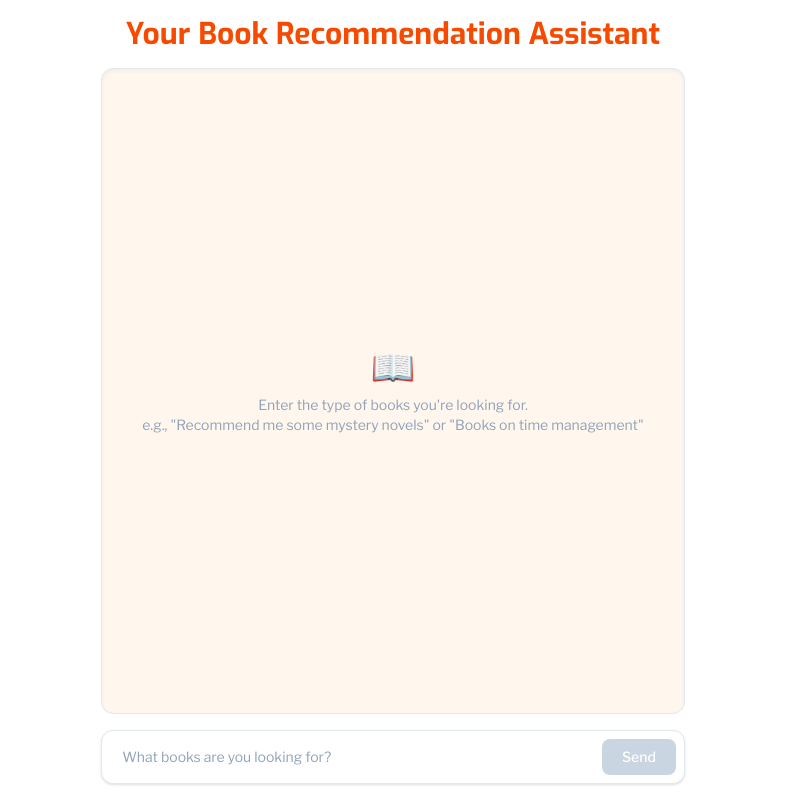
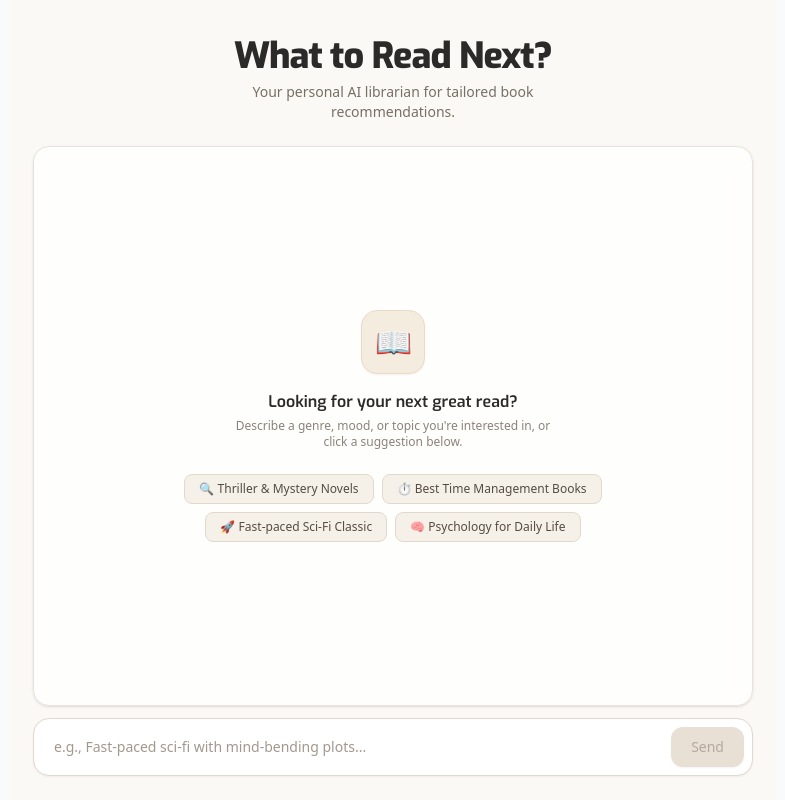
Before and after one commit to yy933/Book-Recommendation-AI-Assistant, a Next.js app: page / in a window 1280 px wide. Shown: the whole page, without its empty margins (247-1032 px from the left). Built offline with nearby package versions, Linux system fonts and the light colour scheme.

Commit message:
style: update UI to a modern style book chatbot

```diff
--- a/app/globals.css
+++ b/app/globals.css
@@ -1,7 +1,7 @@
 @import "tailwindcss";
 
 :root {
-  --background: #f8fafc
+  --background: #f8fafc;
   --foreground: #0f172a;
 }
 
@@ -9,15 +9,13 @@
   --color-background: var(--background);
   --color-foreground: var(--foreground);
   --font-exo: var(--font-exo);
-  --font-libreFranklin: var(--font-libre-franklin);
+  --font-libre-franklin: var(--font-libre-franklin);
 }
 
-
-
 body {
-  background: var(--background);
+  background-color: var(--background);
   color: var(--foreground);
-  font-family: var(--font-libreFranklin), sans-serif;
+  font-family: var(--font-libre-franklin), sans-serif;
 }
 
 h1, h2, h3, h4, h5, h6 {
--- a/app/page.tsx
+++ b/app/page.tsx
@@ -1,6 +1,6 @@
 "use client";
 
-import { useState } from "react";
+import { useState, useRef, useEffect } from "react";
 import ReactMarkdown from "react-markdown";
 
 interface Message {
@@ -8,23 +8,41 @@ interface Message {
   content: string;
 }
 
+const SUGGESTIONS = [
+  "🔍 Thriller & Mystery Novels",
+  "⏱️ Best Time Management Books",
+  "🚀 Fast-paced Sci-Fi Classic",
+  "🧠 Psychology for Daily Life",
+];
+
 export default function Home() {
   const [messages, setMessages] = useState<Message[]>([]);
   const [input, setInput] = useState("");
   const [loading, setLoading] = useState(false);
+  const messagesEndRef = useRef<HTMLDivElement>(null);
 
-  const sendMessage = async () => {
-    if (!input.trim() || loading) return;
+  const scrollToBottom = () => {
+    messagesEndRef.current?.scrollIntoView({ behavior: "smooth" });
+  };
+
+  useEffect(() => {
+    scrollToBottom();
+  }, [messages, loading]);
+
+  const sendMessage = async (customQuery?: string) => {
+    const textToSend = customQuery || input;
+    if (!textToSend.trim() || loading) return;
 
     const newMessages: Message[] = [
       ...messages,
-      { role: "user", content: input },
+      { role: "user", content: textToSend },
     ];
     setMessages(newMessages);
-    setInput("");
+    if (!customQuery) setInput("");
     setLoading(true);
+
     const fallbackText =
-      "Sorry, I couldn't find any books for you. Please try again later.";
+      "Sorry, I couldn't find any matching books for you right now. Please try again or rephrase your request!";
 
     try {
       const res = await fetch("/api/chat", {
@@ -57,33 +75,63 @@ export default function Home() {
   };
 
   return (
-    <main className="max-w-2xl mx-auto p-4 flex flex-col h-screen">
-      <h1 className="text-3xl font-bold mb-4 mx-auto text-orange-600">
-        Your Book Recommendation Assistant{" "}
+    <main className="max-w-3xl mx-auto w-full p-4 md:p-6 flex flex-col h-screen font-sans bg-[#FBF9F5]">
+      {/* Header Area */}
+      <header className="text-center my-3 space-y-1.5">
+        <h1 className="text-3xl md:text-4xl font-extrabold tracking-tight text-[#2C2A29]">
+          What to Read Next?
         </h1>
+        <p className="text-sm text-[#786F66] max-w-sm mx-auto">
+          Your personal AI librarian for tailored book recommendations.
+        </p>
+      </header>
 
-      <div className="flex-1 overflow-y-auto border border-slate-200 p-4 rounded-xl space-y-4 mb-4 bg-orange-50 shadow-inner">
+      {/* Main Chat Container */}
+      <div className="flex-1 overflow-y-auto border border-[#E8E2D9] p-4 md:p-6 rounded-2xl space-y-5 my-3 bg-white/80 backdrop-blur-sm shadow-sm flex flex-col">
         {messages.length === 0 && (
-          <div className="h-full flex flex-col items-center justify-center text-slate-400 space-y-2 px-6">
-            <span className="text-4xl">📖</span>
-            <p className="text-sm text-center">
-              Enter the type of books you're looking for.
-              <br/>
-              e.g., "Recommend me
-              some mystery novels" or "Books on time management"
+          <div className="my-auto flex flex-col items-center justify-center space-y-4 px-4 py-8">
+            <div className="w-16 h-16 rounded-2xl bg-[#F5ECE0] border border-[#EADAC8] flex items-center justify-center text-3xl shadow-xs">
+              📖
+            </div>
+            <div className="text-center space-y-1">
+              <h3 className="font-semibold text-[#2C2A29] text-base">
+                Looking for your next great read?
+              </h3>
+              <p className="text-xs text-[#8C827A] max-w-xs">
+                Describe a genre, mood, or topic you're interested in, or click
+                a suggestion below.
               </p>
             </div>
+
+            {/* Quick Suggestion Chips */}
+            <div className="flex flex-wrap justify-center gap-2 pt-2 max-w-md">
+              {SUGGESTIONS.map((s, idx) => (
+                <button
+                  key={idx}
+                  onClick={() => sendMessage(s)}
+                  className="text-xs bg-[#F5F0E8] hover:bg-[#EADAC8] text-[#544C45] hover:text-[#2C2A29] px-3.5 py-1.5 rounded-lg border border-[#E2D8CC] transition-all cursor-pointer font-medium"
+                >
+                  {s}
+                </button>
+              ))}
+            </div>
+          </div>
         )}
+
         {messages.map((m, i) => (
           <div
             key={i}
-            className={`flex ${m.role === "user" ? "justify-end" : "justify-start"}`}
+            className={`flex ${
+              m.role === "user" ? "justify-end" : "justify-start"
+            }`}
           >
             <div
-              className={`p-3.5 rounded-2xl max-w-lg shadow-sm text-sm leading-relaxed ${m.role === "user" ? "bg-orange-600 text-white rounded-br-xs" : "bg-slate-100 border border-slate-200 text-slate-800 rounded-bl-xs"}`}
+              className={`p-4 rounded-2xl max-w-[85%] md:max-w-[75%] text-sm leading-relaxed shadow-xs ${
+                m.role === "user"
+                  ? "bg-[#2C2A29] text-[#FBF9F5] rounded-br-none font-medium"
+                  : "bg-[#F3EFEA] border border-[#E5DFD5] text-[#2C2A29] rounded-bl-none"
+              }`}
             >
-              <div className="prose prose-slate text-sm leading-relaxed max-w-none">
-                {" "}
               <ReactMarkdown
                 components={{
                   a: ({ node, ...props }) => (
@@ -91,20 +139,23 @@ export default function Home() {
                       {...props}
                       target="_blank"
                       rel="noopener noreferrer"
-                        className="text-blue-600 underline hover:text-blue-800"
+                      className="text-[#C26D38] font-semibold underline underline-offset-2 hover:text-[#9E5224] transition-colors"
                     />
                   ),
                   h3: ({ node, ...props }) => (
                     <h3
                       {...props}
-                        className="font-bold text-base mt-3 mb-1 text-slate-900"
+                      className="font-bold text-base mt-3 mb-1.5 text-[#2C2A29] border-b border-[#E0D8CC] pb-1"
                     />
                   ),
                   ul: ({ node, ...props }) => (
                     <ul
                       {...props}
-                        className="list-disc pl-4 space-y-1 my-2"
+                      className="list-disc pl-4 space-y-1.5 my-2"
                     />
+                  ),
+                  li: ({ node, ...props }) => (
+                    <li {...props} className="marker:text-[#C26D38]" />
                   ),
                 }}
               >
@@ -112,29 +163,33 @@ export default function Home() {
               </ReactMarkdown>
             </div>
           </div>
-          </div>
         ))}
+
         {loading && (
-          <div className="flex items-center gap-2 text-sm text-slate-500 p-2 bg-slate-100 rounded-lg w-fit animate-pulse">
-            <span>🤔</span>
-            <span>Thinking......</span>
+          <div className="flex items-center gap-2.5 text-xs text-[#786F66] p-3 bg-[#F3EFEA] border border-[#E5DFD5] rounded-2xl w-fit shadow-xs">
+            <span className="animate-spin text-[#C26D38]">🌀</span>
+            <span className="font-medium text-[#544C45]">
+              Curating recommendations...
+            </span>
           </div>
         )}
+        <div ref={messagesEndRef} />
       </div>
 
-      <div className="flex gap-2 bg-white p-2 border border-slate-200 rounded-xl shadow-sm">
+      {/* Input Form Area */}
+      <div className="bg-white p-2 border border-[#E2D8CC] rounded-2xl shadow-xs focus-within:ring-2 focus-within:ring-[#C26D38]/20 focus-within:border-[#C26D38] transition-all flex items-center gap-2">
         <input
           type="text"
-          className="flex-1 bg-white border-0 px-3 py-2 text-slate-900 placeholder-slate-400 focus:outline-none focus:ring-0 text-sm"
-          placeholder="What books are you looking for? "
+          className="flex-1 bg-transparent px-3 py-2 text-[#2C2A29] placeholder-[#A3988E] focus:outline-none text-sm"
+          placeholder="e.g., Fast-paced sci-fi with mind-bending plots..."
           value={input}
           onChange={(e) => setInput(e.target.value)}
           onKeyDown={(e) => e.key === "Enter" && sendMessage()}
         />
         <button
-          onClick={sendMessage}
+          onClick={() => sendMessage()}
           disabled={loading || !input.trim()}
-          className="bg-orange-600 hover:bg-orange-700 text-white px-5 py-2 rounded-lg text-sm font-medium transition-colors disabled:bg-slate-300 disabled:cursor-not-allowed"
+          className="bg-[#C26D38] hover:bg-[#A85A2B] active:scale-95 text-white px-5 py-2.5 rounded-xl text-sm font-medium transition-all disabled:bg-[#E8DFD5] disabled:text-[#B5A99D] disabled:cursor-not-allowed disabled:active:scale-100 shadow-xs"
         >
           Send
         </button>
```
Lines whose indentation alone changed are shown as unchanged.
